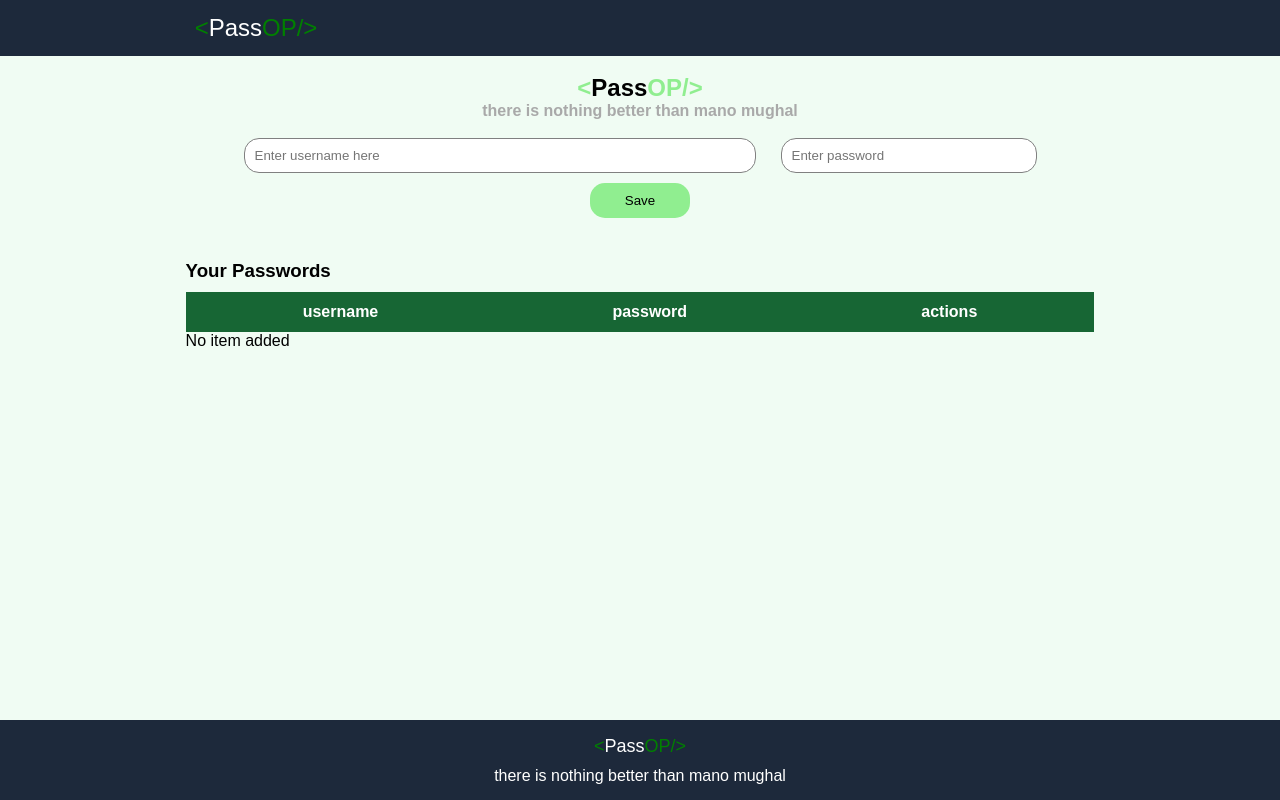
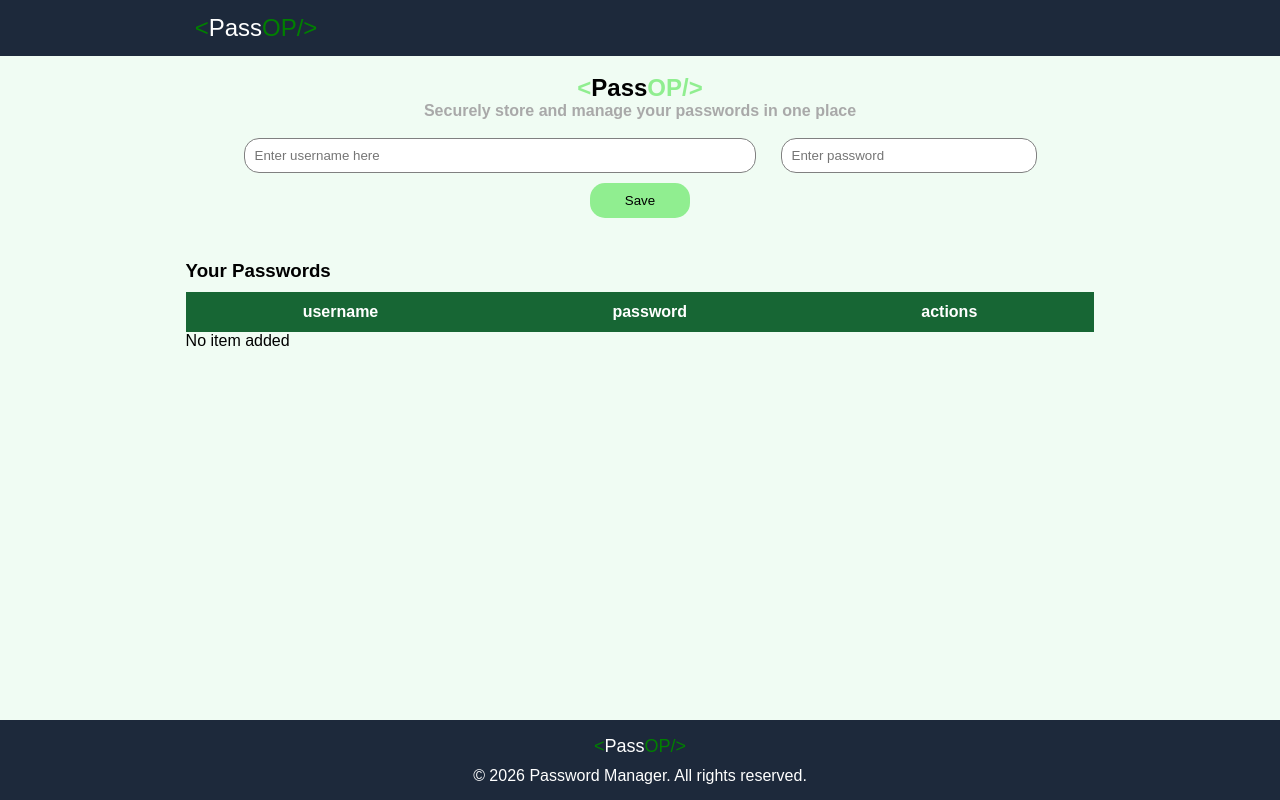
Before and after one commit to abdulrehmanmughal00/my-password-manager, a Next.js app: page / in a window 1280 px wide. Built offline with nearby package versions, Linux system fonts and the light colour scheme.

Commit message:
fix footer text

```diff
--- a/app/components/footer/Footer.jsx
+++ b/app/components/footer/Footer.jsx
@@ -9,7 +9,7 @@ const Footer = () => {
           Pass
           <span style={{ color: "green" }}>OP/&gt;</span>
         </div>
-        <p>there is nothing better than mano mughal</p>
+        <p>  © 2026 Password Manager. All rights reserved.</p>
       </div>
     </div>
   );
--- a/app/page.js
+++ b/app/page.js
@@ -64,7 +64,7 @@ export default function Home() {
           </div>
 
           <p style={{ color: "darkgray" }}>
-            there is nothing better than mano mughal
+              Securely store and manage your passwords in one place
           </p>
         </div>
 
```
